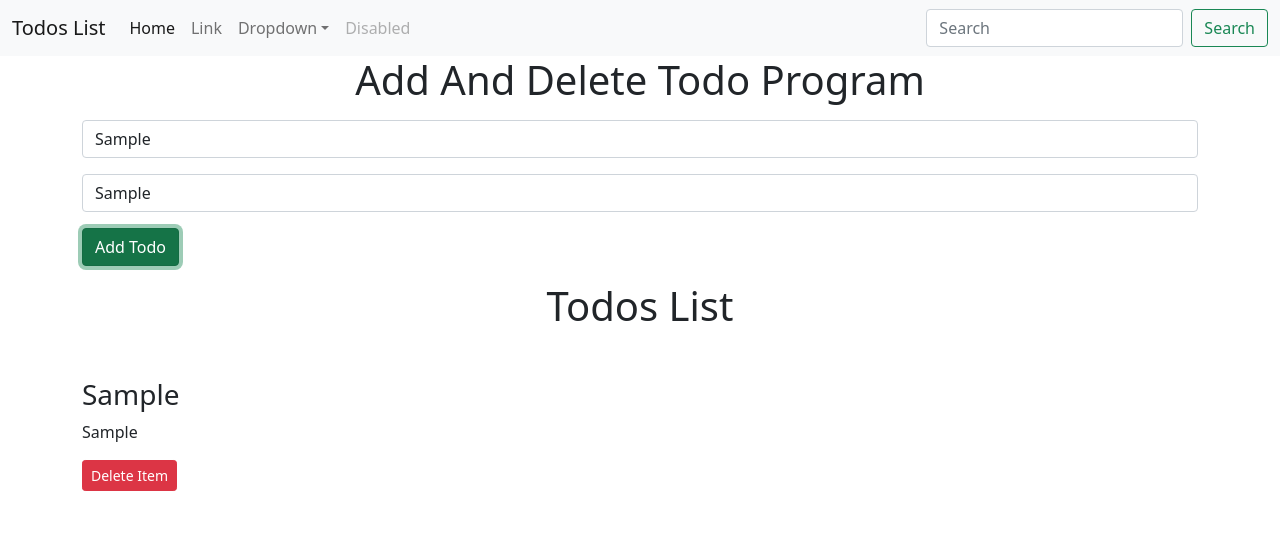
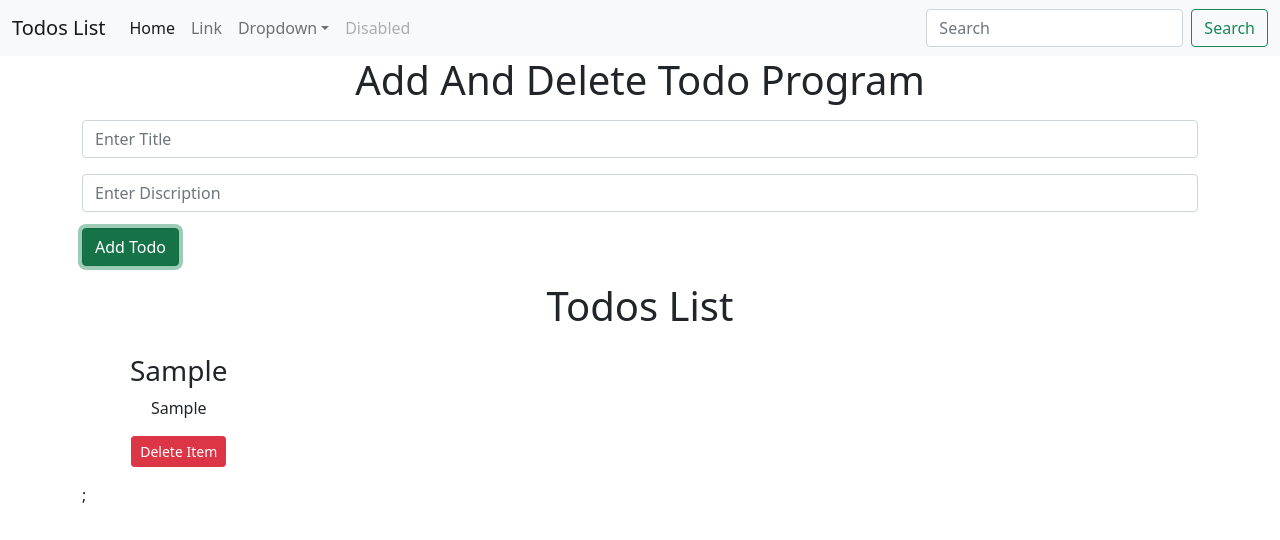
Before and after one commit to naeemali321123/reactassignment11, a React (Create React App) app: page / in a window 1280 px wide. Both pictures are taken after typing "Sample", "Sample" into the empty fields and a click on the button "Add Todo". Shown: the top 540 px of the page. Built offline with nearby package versions, Linux system fonts and the light colour scheme.

Commit message:
add localStorage Feature

```diff
--- a/src/App.js
+++ b/src/App.js
@@ -1,20 +1,25 @@
-import Topbar from "./components/topbar/Topbar";
-import logo from "./images/logo.png";
-import Todos from "./components/todos/Todos";
-import { useState } from "react";
-import Add from "./components/add/Add";
+import Topbar from './components/topbar/Topbar';
+import logo from './images/logo.png';
+import Todos from './components/todos/Todos';
+import { useEffect, useState } from 'react';
+import Add from './components/add/Add';
 
 function App() {
+	let initTodo;
+	if (localStorage.getItem('todos') === null) {
+		initTodo = [];
+	} else {
+		initTodo = JSON.parse(localStorage.getItem('todos'));
+	}
 	const onDelete = (todo) => {
 		setTodos(
 			todos.filter((e) => {
 				return e !== todo;
 			})
 		);
+		localStorage.setItem('todos', JSON.stringify(todos));
 	};
-  const [todos, setTodos] = useState([
-
-  ]);
+	const [ todos, setTodos ] = useState(initTodo);
 	const addTodo = (title, desc) => {
 		let sno;
 		if (todos.length == 0) {
@@ -25,11 +30,16 @@ function App() {
 		const myTodo = {
 			sno: sno,
 			title: title,
-      desc: desc,
+			desc: desc
 		};
-    console.log(myTodo);
-    setTodos([...todos, myTodo]);
+		setTodos([ ...todos, myTodo ]);
 	};
+	useEffect(
+		() => {
+			localStorage.setItem('todos', JSON.stringify(todos));
+		},
+		[ todos ]
+	);
 	return (
 		<div id="container">
 			<Topbar logo={logo} />
--- a/src/components/add/Add.js
+++ b/src/components/add/Add.js
@@ -3,15 +3,16 @@ import React, { useState } from "react";
 export default function Add(props) {
   const [title, setTitle] = useState("");
   const [desc, setDesc] = useState("");
-  const [image, setImage] = useState("");
 
   const submit = (e) => {
     e.preventDefault();
     if (!title || !desc) {
       alert("Title or Description cannot be blank");
     } else {
-      props.addTodo(title, desc, image);
+      props.addTodo(title, desc);
     }
+    setTitle('');
+    setDesc('');
   };
   return (
     <div className="container my-3">
--- a/src/components/todoItem/TodoItem.js
+++ b/src/components/todoItem/TodoItem.js
@@ -1,8 +1,8 @@
-import React from "react";
+import React from 'react';
 
 export default function TodoItem({ todo, onDelete }) {
 	return (
-    <div className="my-5">
+		<div className="my-3 mx-5 text-center">
 			<h3>{todo.title}</h3>
 			<p>{todo.desc}</p>
 			<button
--- a/src/components/todos/Todos.js
+++ b/src/components/todos/Todos.js
@@ -1,16 +1,22 @@
-import TodoItem from "../todoItem/TodoItem";
+import TodoItem from '../todoItem/TodoItem';
 
 export default function Todos(props) {
 	return (
 		<div className="container">
 			<h1 className="text-center">Todos List</h1>
-      {props.todos.length === 0
-        ? "No Todo to Display"
-        : props.todos.map((todo) => {
+			<div className="d-flex flex-wrap">
+				{props.todos.length === 0 ? (
+					'No Todo to Display'
+				) : (
+					props.todos.map((todo) => {
 						return (
-              <TodoItem todo={todo} key={todo.sno} onDelete={props.onDelete} />
+							<div>
+								<TodoItem todo={todo} key={todo.sno} onDelete={props.onDelete} />;
+							</div>
 						);
-          })}
+					})
+				)}
+			</div>
 		</div>
 	);
 }
```
Also changed, not shown: src/components/joke/Joke.js (added, +32 -0 lines). Lines whose indentation alone changed are shown as unchanged.
